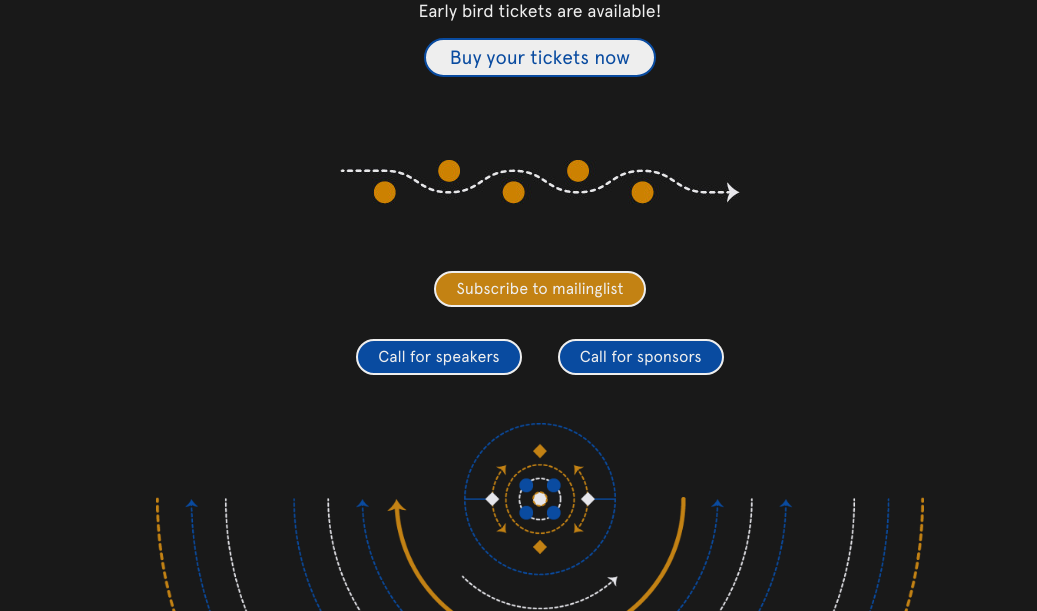
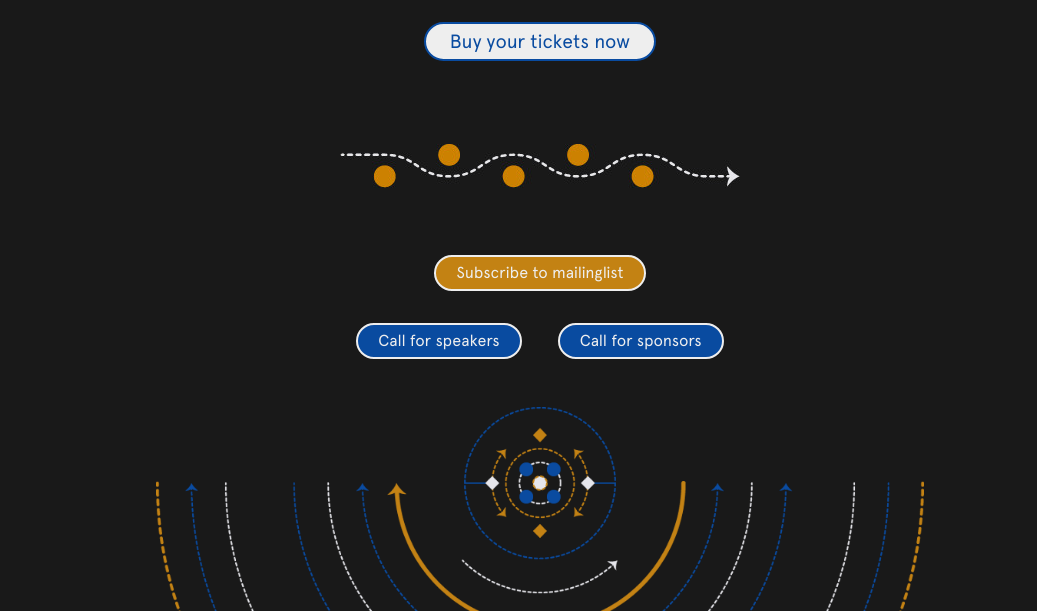
Before and after one commit to Nickstr/laracon2014, a website: page public/index.html in a window 1280 px wide. Shown: the part 489-1100 px from the top of the page, without its empty margins (100-1137 px from the left). Drawn offline with Linux system fonts and the light colour scheme.

Commit message:
removed early birds notification

```diff
--- a/public/index.html
+++ b/public/index.html
@@ -38,7 +38,6 @@
 	</span>
 
 	<div class="buttons">
-		<h2 class="notification">Early bird tickets are available!</h2>
 		<p>
 			<a href="https://laraconeu.paydro.net" class="button button--style1">Buy your tickets now</a>
 		</p>
```
